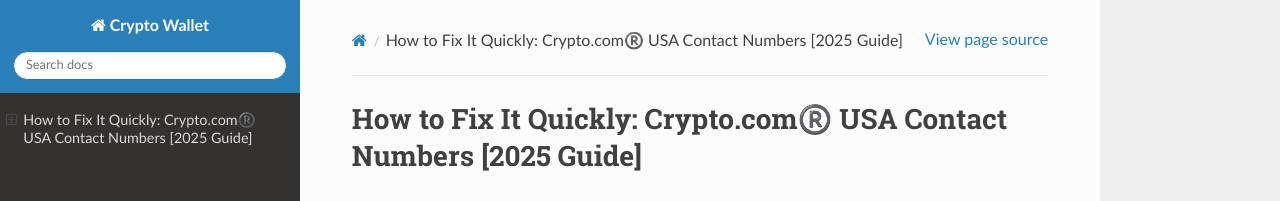
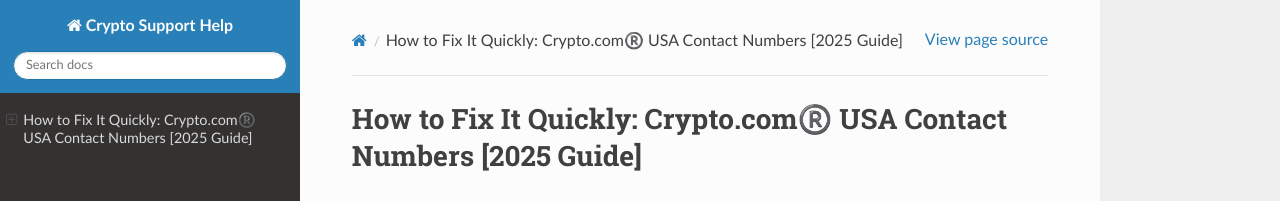
Before and after one commit to amitkumar7245/PythonProjectFour, a Sphinx documentation site: the page built from source/index.rst, in a window 1280 px wide. Shown: the top 201 px of the page. Built offline with Sphinx 7.4.7 and the Read the Docs theme 3.1.0, drawn with Linux system fonts in a browser that asks for light colours.

Commit message:
website code update

```diff
--- a/source/conf.py
+++ b/source/conf.py
@@ -6,7 +6,7 @@
 # -- Project information -----------------------------------------------------
 # https://www.sphinx-doc.org/en/master/usage/configuration.html#project-information
 
-project = 'Crypto Wallet'
+project = 'Crypto Support Help'
 copyright = '2025, Author'
 author = 'Author'
 
```
Also changed, not shown: 7 other files.
